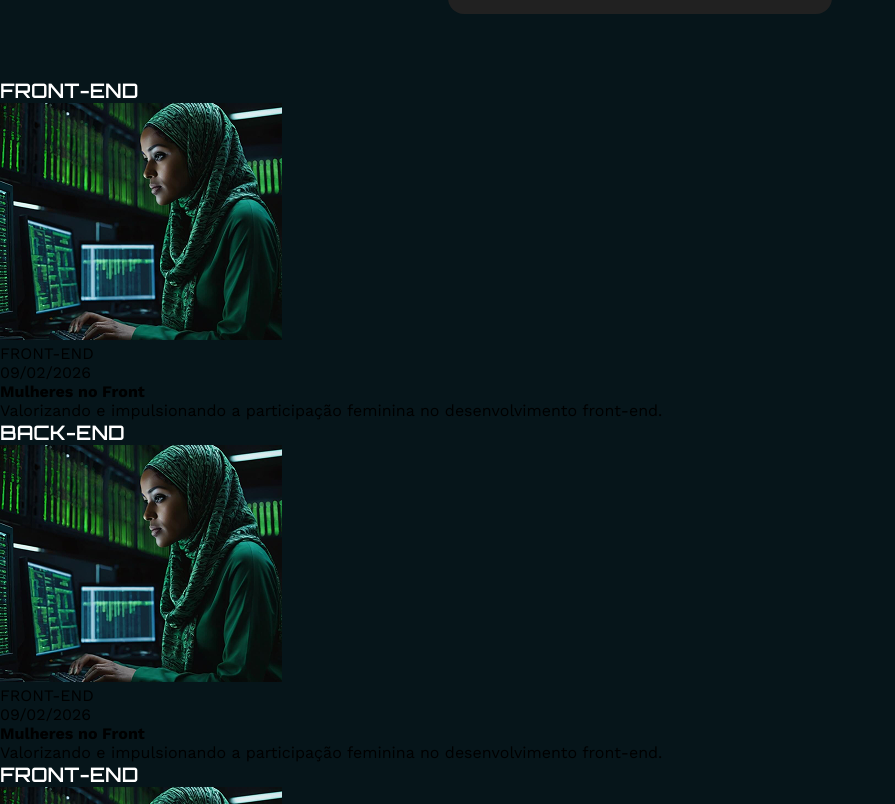
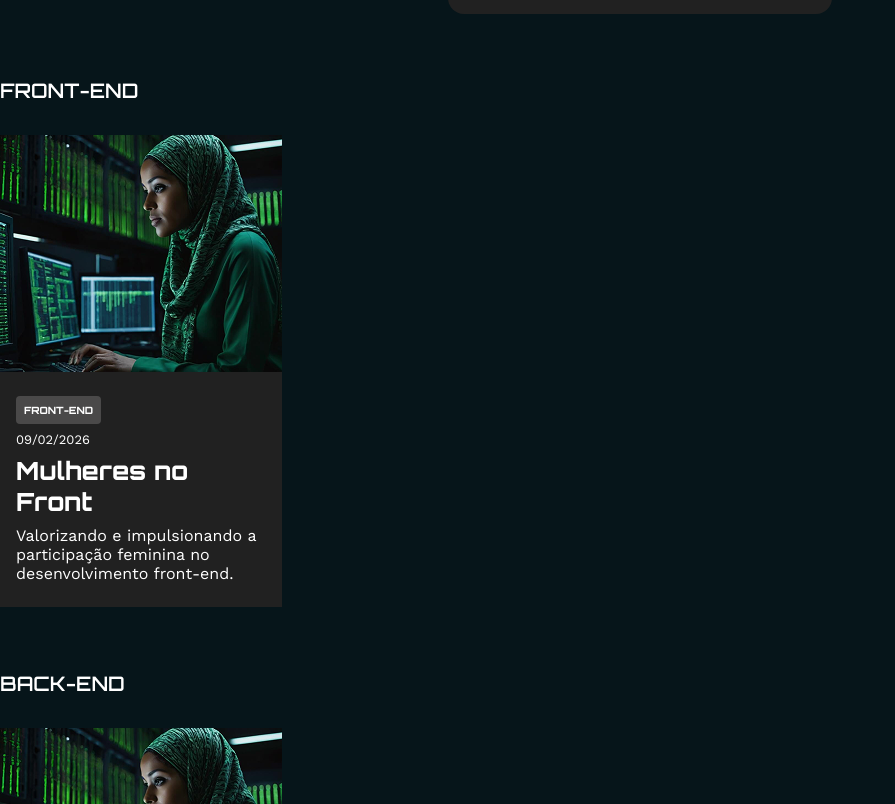
Before and after one commit to juliocreis/tecboard-react, a React (Vite) app: page / in a window 1280 px wide. Shown: the part 1136-1940 px from the top of the page, without its empty margins (0-895 px from the left). Built offline with nearby package versions, Linux system fonts and the light colour scheme.

Commit message:
Adiciona estilos ao card de eventos

```diff
--- a/src/App.jsx
+++ b/src/App.jsx
@@ -17,15 +17,15 @@
   },
   {
     id: 3,
-    nome: "FRONT-END",
+    nome: "DEVOPS",
   },
   {
     id: 4,
-    nome: "DEVOPS",
+    nome: "INTELIGÊNCIA ARTIFICIAL",
   },
   {
     id: 5,
-    nome: "INTELIGÊNCIA ARTIFICIAL",
+    nome: "DATA SCIENCE",
   },
   {
     id: 6,
--- a/src/componentes/CardEvento/card-evento.estilos.css
+++ b/src/componentes/CardEvento/card-evento.estilos.css
@@ -0,0 +1,44 @@
+.card-evento {
+    display: flex;
+    flex-direction: column;
+    width: 282px;
+    background-color: #212121;
+    margin: 32px 0 64px;
+}
+
+.card-evento .corpo {
+    color: #FFFFFF;
+    display: flex;
+    flex-direction: column;
+    align-items: flex-start;
+    gap: 8px;
+    padding: 24px 16px;
+}
+
+.card-evento .tag {
+    font-size: 10px;
+    font-weight: 800;
+    font-family: "Orbitron", sans-serif;
+    line-height: 120%;
+    letter-spacing: 10%;
+    background-color: #4A4949;
+    padding: 8px;
+    border-radius: 4px;
+}
+
+.card-evento .data {
+    font-size: 13px;
+    line-height: 120%;
+}
+
+.card-evento .titulo {
+    font-size: 25px;
+    font-weight: 800;
+    font-family: "Orbitron", sans-serif;
+    line-height: 125%;
+}
+
+.card-evento .texto {
+    font-size: 16px;
+    line-height: 120%;
+}
--- a/src/componentes/CardEvento/index.jsx
+++ b/src/componentes/CardEvento/index.jsx
@@ -10,7 +10,7 @@
 
           <p className="data">{evento.data.toLocaleDateString("pt-br")}</p>
 
-          <h4>{evento.titulo}</h4>
+          <h4 className="titulo">{evento.titulo}</h4>
 
           <p className="texto">{evento.texto}</p>
         </div>
```
